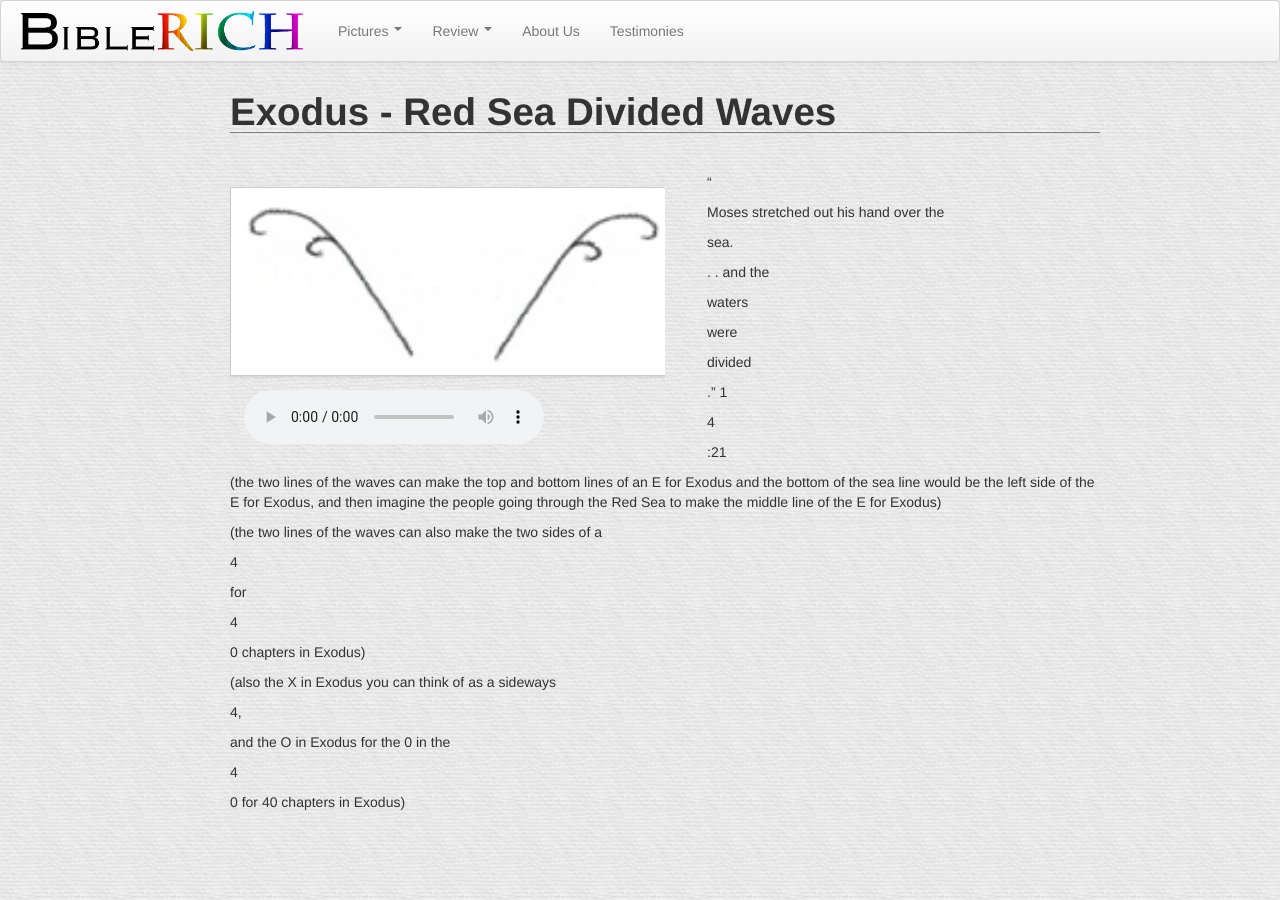
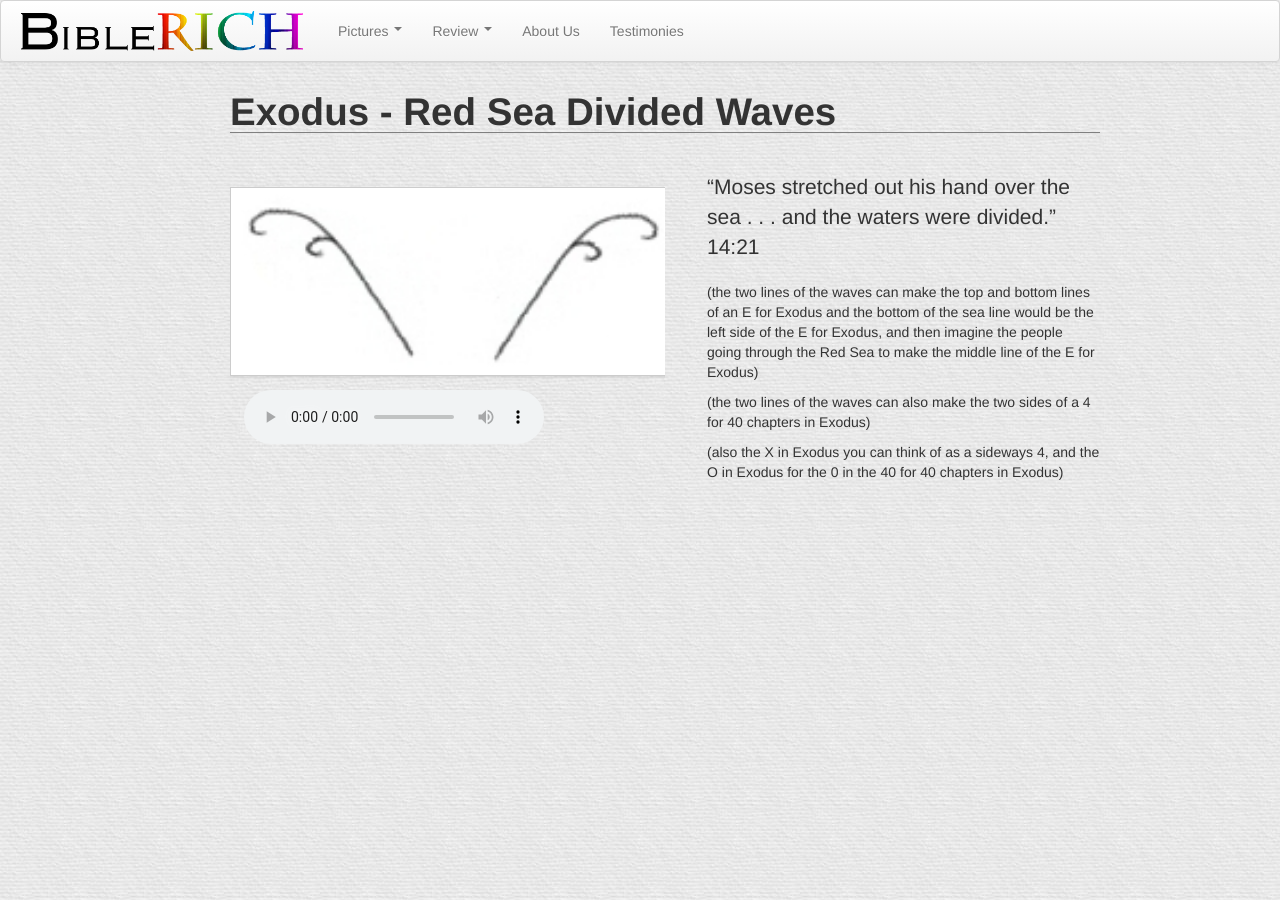
Before and after one commit to xonev/biblerich, a Jekyll site: the page built from bible-highlights/exodus/index.html, in a window 1280 px wide. Built offline with Jekyll 4.4.1, drawn with Linux system fonts in a browser that asks for light colours; nearby versions of some CDN libraries; library files that are not in the unit come from our copies.

Commit message:
Made tweaks to pentateuch book highlights.

```diff
--- a/bible-highlights/exodus/index.html
+++ b/bible-highlights/exodus/index.html
@@ -5,31 +5,16 @@ image_path: /img/bible-highlights/books/exodus.png
 image_alt: Exodus
 audio_mp3_path: /audio/bible-highlights/exodus/book-simple.mp3
 audio_wav_path: /audio/bible-highlights/exodus/book-simple.wav
+prev_page: /bible-highlights/genesis/
+next_page: /bible-highlights/leviticus/
+next_chapter: /bible-highlights/exodus/chapter-20.html
 ---
 <h1>Exodus - Red Sea Divided  Waves</h1>
 
 {% include picture-page-header.html %}
 {% include media.html %}
-<p></p>
-<p>“</p>
-<p>Moses stretched out his hand over the</p>
-<p>sea.</p>
-<p>. . and the</p>
-<p>waters</p>
-<p>were</p>
-<p>divided</p>
-<p>.” 1</p>
-<p>4</p>
-<p>:21</p>
+<p class='lead'>“Moses stretched out his hand over the sea . . . and the waters were divided.” 14:21</p>
 <p>(the two lines of the waves can make the top and bottom lines of an E for Exodus and the bottom of the sea line would be the left side of the E for Exodus, and then imagine the people going through the Red Sea to make the middle line of the E for Exodus)</p>
-<p>(the two lines of the waves can also make the two sides of a</p>
-<p>4</p>
-<p>for</p>
-<p>4</p>
-<p>0 chapters in Exodus)</p>
-<p>(also the X in Exodus you can think of as a sideways</p>
-<p>4,</p>
-<p>and the O in Exodus for the 0 in the</p>
-<p>4</p>
-<p>0 for 40 chapters in Exodus)</p>
+<p>(the two lines of the waves can also make the two sides of a 4 for 40 chapters in Exodus)</p>
+<p>(also the X in Exodus you can think of as a sideways 4, and the O in Exodus for the 0 in the 40 for 40 chapters in Exodus)</p>
 {% include picture-page-footer.html %}
```
Also changed, not shown: bible-highlights/deuteronomy/index.html (+4 -8 lines), bible-highlights/genesis/index.html (+3 -5 lines), bible-highlights/leviticus/index.html (+4 -6 lines), bible-highlights/numbers/index.html (+4 -10 lines).
